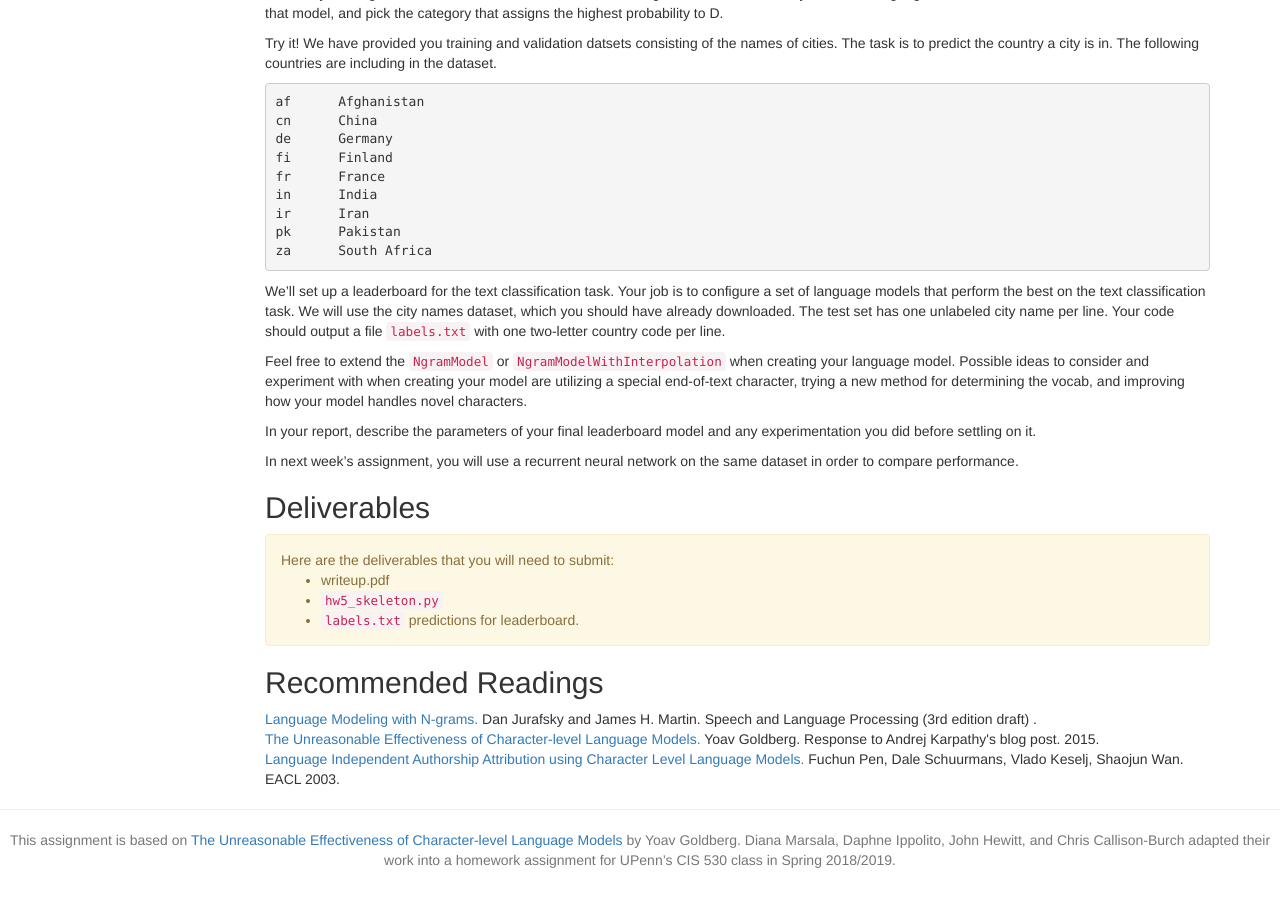
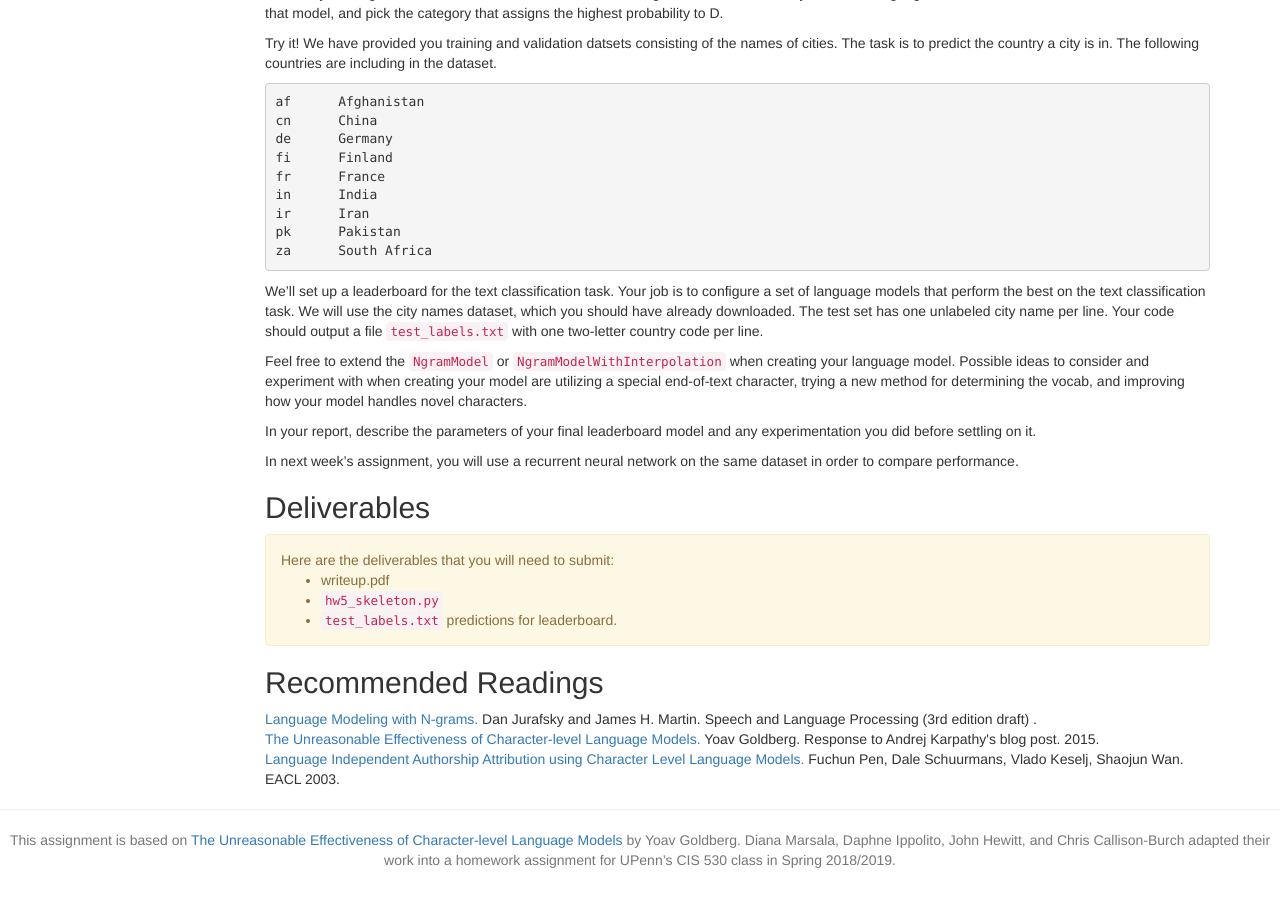
Before and after one commit to computational-linguistics-class/computational-linguistics-class.github.io, a Jekyll site: the page built from assignment5.md, in a window 1280 px wide and 900 px high, scrolled down 5270 px. Built offline with Jekyll 4.4.1, drawn with Linux system fonts in a browser that asks for light colours; nearby versions of some CDN libraries; formulas are drawn with MathJax 3; a script that is not in the unit is left out.

Commit message:
fixed output label file name

````diff
--- a/assignment5.md
+++ b/assignment5.md
@@ -135,7 +135,7 @@ In this section, you will build a simple n-gram language model that can be used
 Now you can train a language model. First grab some text like this corpus of Shakespeare:
 
 ``` bash
-$ wget http://cs.stanford.edu/people/karpathy/char-rnn/shakespeare_input.txt`
+$ wget http://cs.stanford.edu/people/karpathy/char-rnn/shakespeare_input.txt
 ```
 
 Try generating some Shakespeare with different order n-gram models. You should try running the following commands:
@@ -294,7 +294,7 @@ pk	Pakistan
 za	South Africa
 ```
 
-We'll set up a leaderboard for the text classification task. Your job is to configure a set of language models that perform the best on the text classification task. We will use the city names dataset, which you should have already downloaded. The test set has one unlabeled city name per line. Your code should output a file `labels.txt` with one two-letter country code per line.
+We'll set up a leaderboard for the text classification task. Your job is to configure a set of language models that perform the best on the text classification task. We will use the city names dataset, which you should have already downloaded. The test set has one unlabeled city name per line. Your code should output a file `test_labels.txt` with one two-letter country code per line.
 
 Feel free to extend the `NgramModel` or `NgramModelWithInterpolation` when creating your language model. Possible ideas to consider and experiment with when creating your model are utilizing a special end-of-text character, trying a new method for determining the vocab, and improving how your model handles novel characters.
 
@@ -307,7 +307,7 @@ In next week's assignment, you will use a recurrent neural network on the same d
 Here are the deliverables that you will need to submit:
 * writeup.pdf
 * `hw5_skeleton.py`
-* `labels.txt` predictions for leaderboard.
+* `test_labels.txt` predictions for leaderboard.
 </div>
 
 ## Recommended Readings
````
